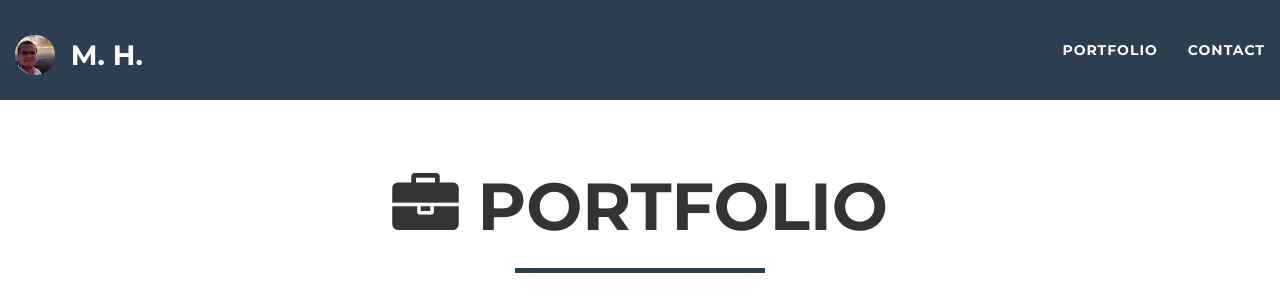
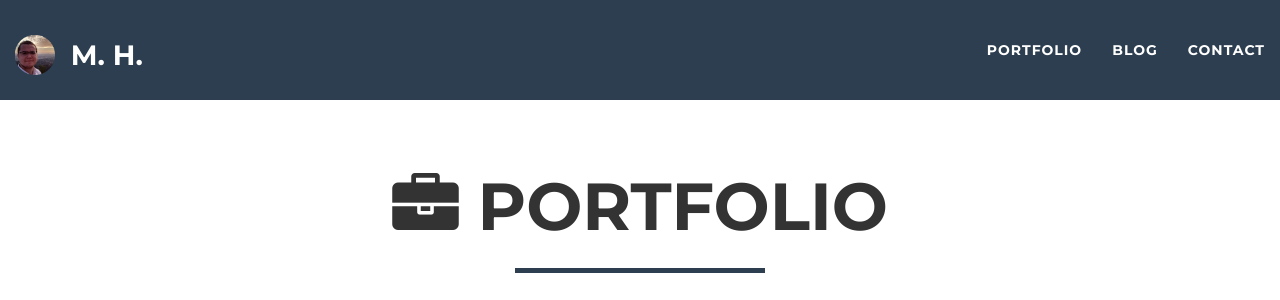
Before and after one commit to PCGeekBrain/personal-website, a Django app: page /portfolio/ in a window 1280 px wide. Shown: the top 300 px of the page. Run offline with Django 3.2, Linux system fonts and the light colour scheme; data that the repository does not hold is empty; some libraries are stand-ins or nearby versions.

Commit message:
blog added to portfolio

```diff
--- a/portfolio/templates/portfolio/portfolio_base.html
+++ b/portfolio/templates/portfolio/portfolio_base.html
@@ -75,7 +75,7 @@
                 <ul class="nav navbar-nav navbar-right">
                     <li class="hidden"><a href="#page-top"></a></li>
                     <li class="page-scroll"><a href="/portfolio/">Portfolio</a></li>
-                    <!--<li class="page-scroll"><a href="/blog/">Blog</a></li>-->
+                    <li class="page-scroll"><a href="/blog/">Blog</a></li>
                     <li class="page-scroll"><a href="/#contact">Contact</a></li>
                 </ul>
             </div>
```
